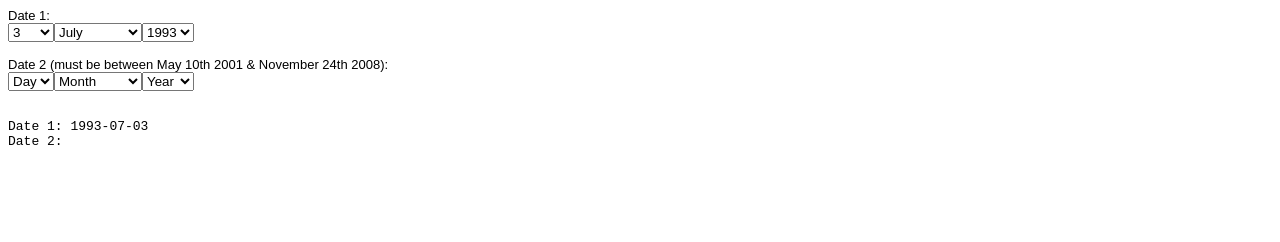
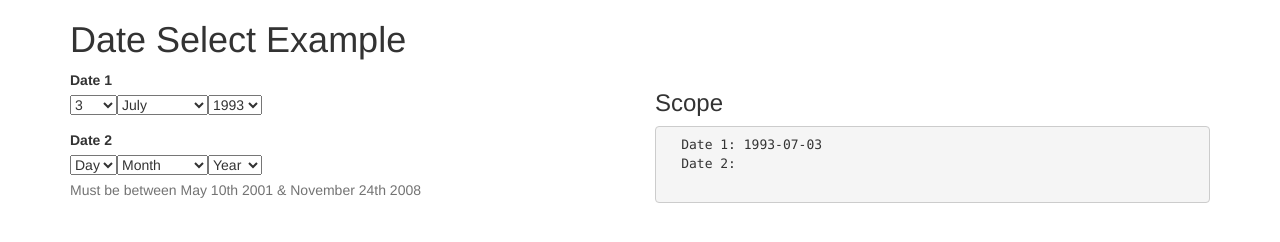
Before and after one commit to sambs/angular-sb-date-select, a website: page example.html in a window 1280 px wide. Drawn offline with nearby package versions, Linux system fonts and the light colour scheme.

Commit message:
use bootstrap to style the example page

```diff
--- a/example.html
+++ b/example.html
@@ -3,6 +3,32 @@
 <head>
   <meta charset="utf-8">
   <title>Date Select Demo</title>
+  <link rel="stylesheet" href="//netdna.bootstrapcdn.com/bootstrap/3.1.0/css/bootstrap.min.css">
+</head>
+<body ng-app="app">
+  <div class="container" ng-controller="Controller">
+    <h1>Date Select Example</h1>
+    <div class="row">
+      <form class="col-md-6" novalidate name="form">
+        <div class="form-group">
+          <label>Date 1</label>
+          <div date-select ng-model="obj.date1"></div>
+        </div>
+        <div class="form-group">
+          <label>Date 2</label>
+          <div date-select min="2001-05-10" max="2008-11-24" ng-model="obj.date2"></div>
+          <div class="help-block">Must be between May 10th 2001 &amp; November 24th 2008</div>
+        </div>
+      </form>
+      <div class="col-md-6">
+        <h3>Scope</h3>
+        <pre>
+  Date 1: {{obj.date1}}
+  Date 2: {{obj.date2}}
+        </pre>
+      </div>
+    </div>
+  </div>
   <script src="/bower_components/moment/moment.js"></script>
   <script src="/bower_components/angular/angular.js"></script>
   <script src="/src/date-select.js"></script>
@@ -15,27 +41,5 @@
         }
       });
   </script>
-  <style>
-    body, input {
-      font-family: Arial, sans-serif;
-      font-size: 13px;
-    }
-  </style>
-</head>
-<body ng-app="app">
-  <div ng-controller="Controller">
-    <form novalidate name="form">
-      <label>Date 1:</label>
-      <div date-select ng-model="obj.date1"></div>
-      <br>
-      <label>Date 2 (must be between May 10th 2001 &amp; November 24th 2008):</label>
-      <div date-select min="2001-05-10" max="2008-11-24" ng-model="obj.date2"></div>
-      <br>
-      <pre>
-Date 1: {{obj.date1}}
-Date 2: {{obj.date2}}
-      </pre>
-    </form>
-  </div>
 </body>
 </html>
```
